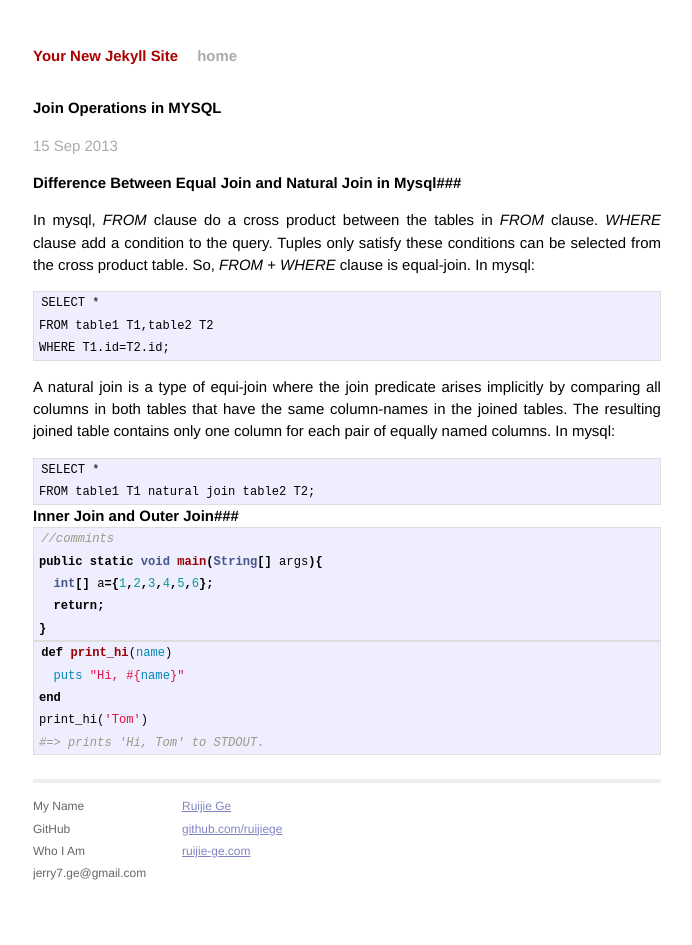
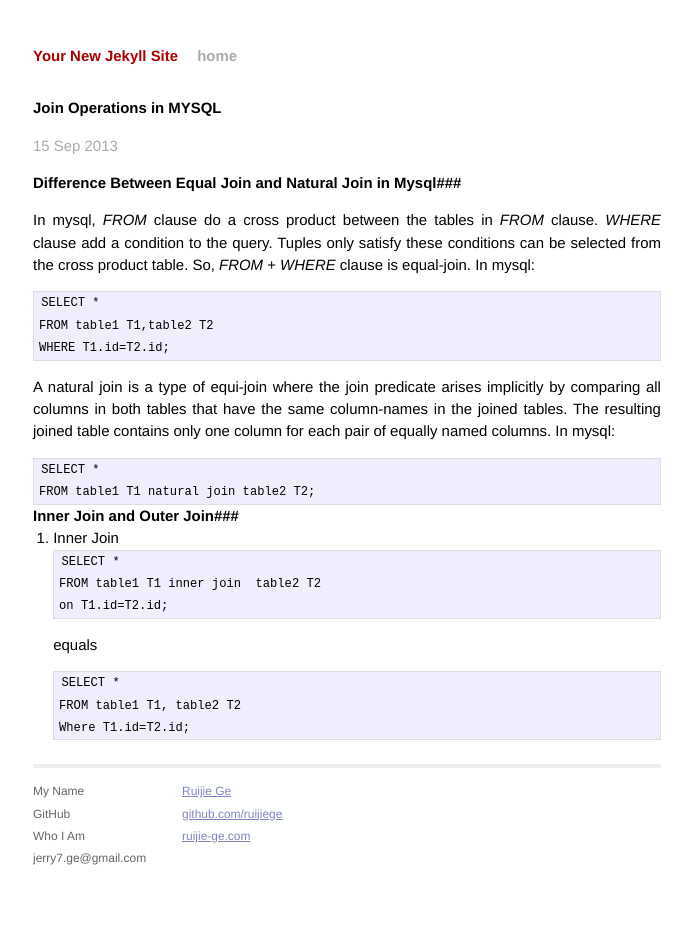
Before and after one commit to ruijiege/ruijiege.github.io, a Jekyll site: the page built from _posts/2013-09-15-join-family-in-mysql.markdown, in a window 1280 px wide. Shown: the whole page, without its empty margins (293-985 px from the left). Built offline with Jekyll 4.4.1, drawn with Linux system fonts in a browser that asks for light colours; Markdown is read by kramdown in place of the engine named in the settings.

Commit message:
add inner join

````diff
--- a/_posts/2013-09-15-join-family-in-mysql.markdown
+++ b/_posts/2013-09-15-join-family-in-mysql.markdown
@@ -8,11 +8,11 @@ categories: jekyll update
 ###Difference Between Equal Join and Natural Join in Mysql###
 In mysql, *FROM* clause do a cross product between the tables in *FROM* clause. *WHERE* clause add a condition to the query. Tuples only satisfy these conditions can be selected from the cross product table. So, *FROM* \+ *WHERE* clause is equal-join. In mysql:
 
-~~~mysql
+```mysql
 SELECT *
 FROM table1 T1,table2 T2
 WHERE T1.id=T2.id;
-~~~
+```
 
 A natural join is a type of equi-join where the join predicate arises implicitly by comparing all columns in both tables that have the same column-names in the joined tables. The resulting joined table contains only one column for each pair of equally named columns. In mysql:
 
@@ -20,19 +20,15 @@ A natural join is a type of equi-join where the join predicate arises implicitly
     FROM table1 T1 natural join table2 T2;
 
 ###Inner Join and Outer Join###
-
-{% highlight java %}
-//commints
-public static void main(String[] args){
-  int[] a={1,2,3,4,5,6};
-  return;
-}
-{% endhighlight %}
-
-{% highlight ruby %}
-def print_hi(name)
-  puts "Hi, #{name}"
-end
-print_hi('Tom')
-#=> prints 'Hi, Tom' to STDOUT.
-{% endhighlight %}
+1.  Inner Join
+    ```
+    SELECT *
+    FROM table1 T1 inner join  table2 T2
+    on T1.id=T2.id;
+    ```
+    equals
+    ```
+    SELECT *
+    FROM table1 T1, table2 T2
+    Where T1.id=T2.id;
+    ```
````
